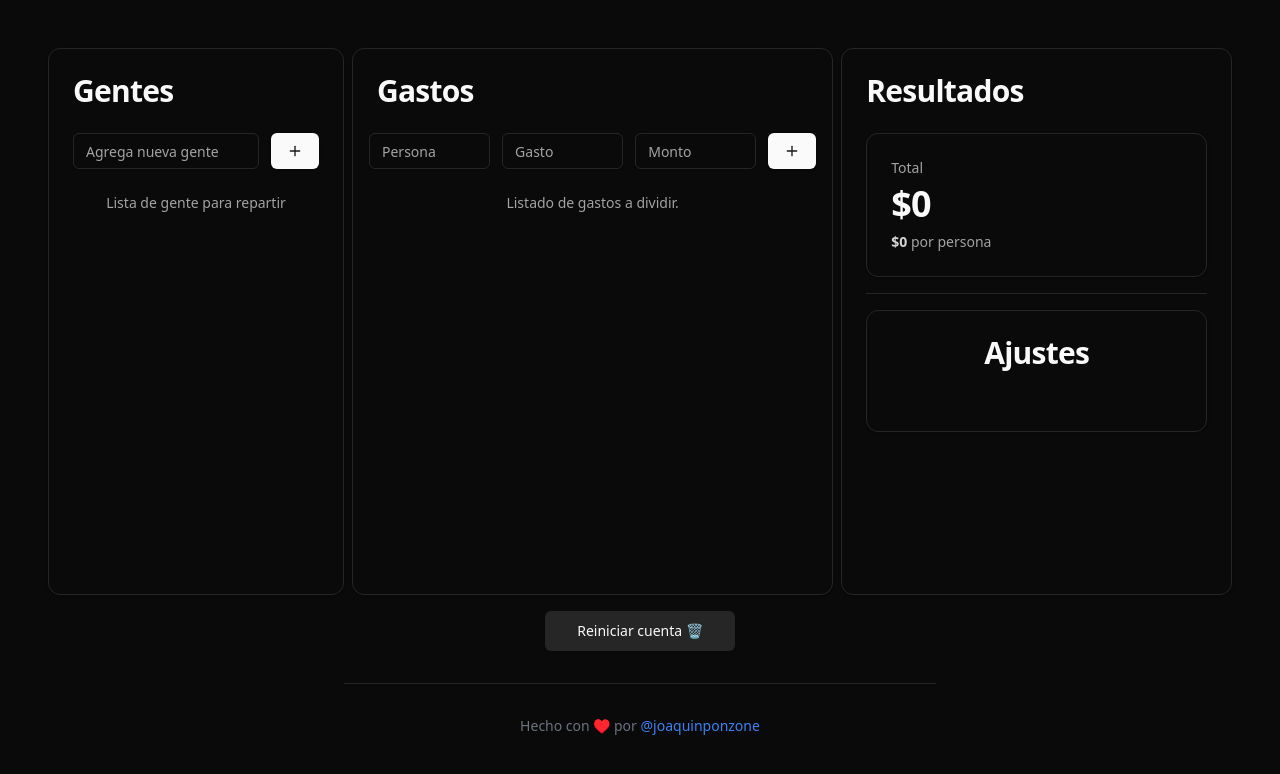
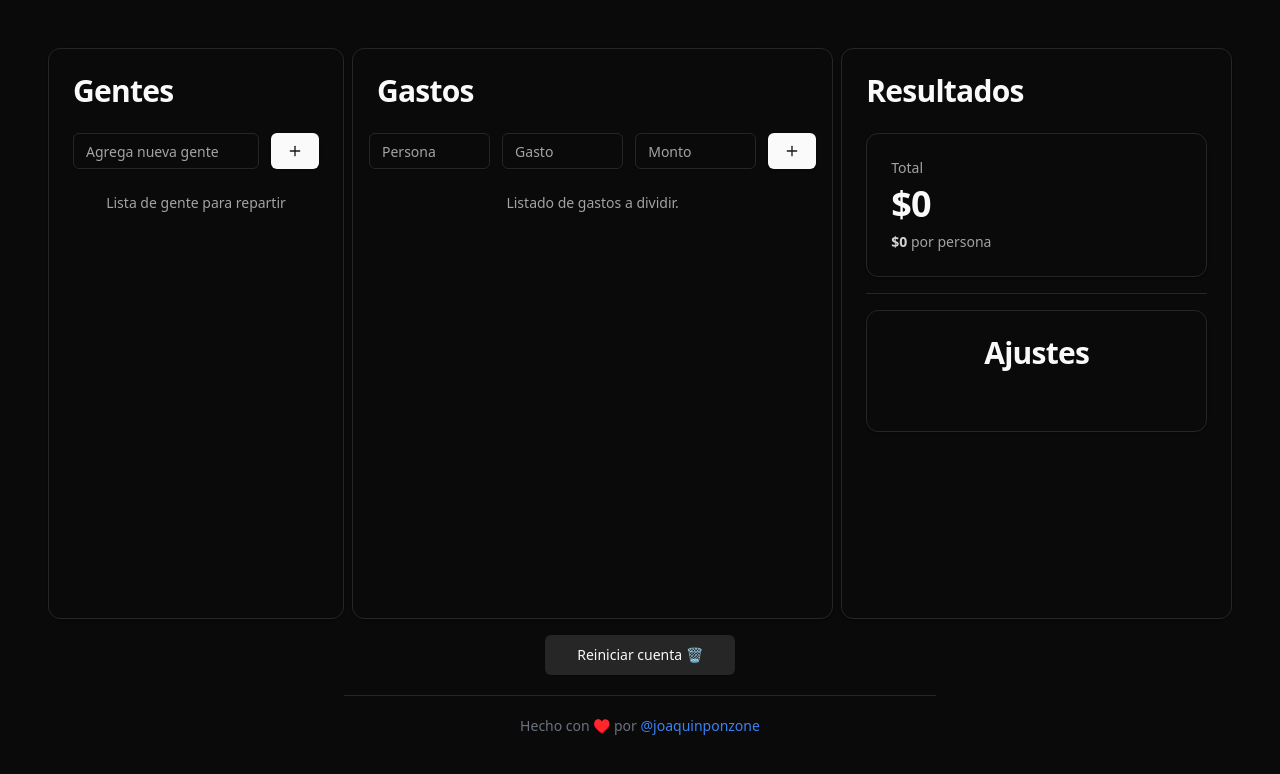
Before and after one commit to joaquinponzone/bill-splitter, a Next.js app: page / in a window 1280 px wide. Shown: the top 774 px of the page. Built offline with nearby package versions, Linux system fonts and the light colour scheme.

Commit message:
chore: Update footer component styling to reduce margin

```diff
--- a/src/components/footer.tsx
+++ b/src/components/footer.tsx
@@ -4,7 +4,7 @@ import { Separator } from "./ui/separator";
 export default function Footer() {
   return (
     <>
-      <Separator className="my-4 w-1/2" />
+      <Separator className="my-1 w-1/2" />
       <footer className="p-4 text-center text-sm text-gray-500">
         <p>
           Hecho con ♥️ por{" "}
```
